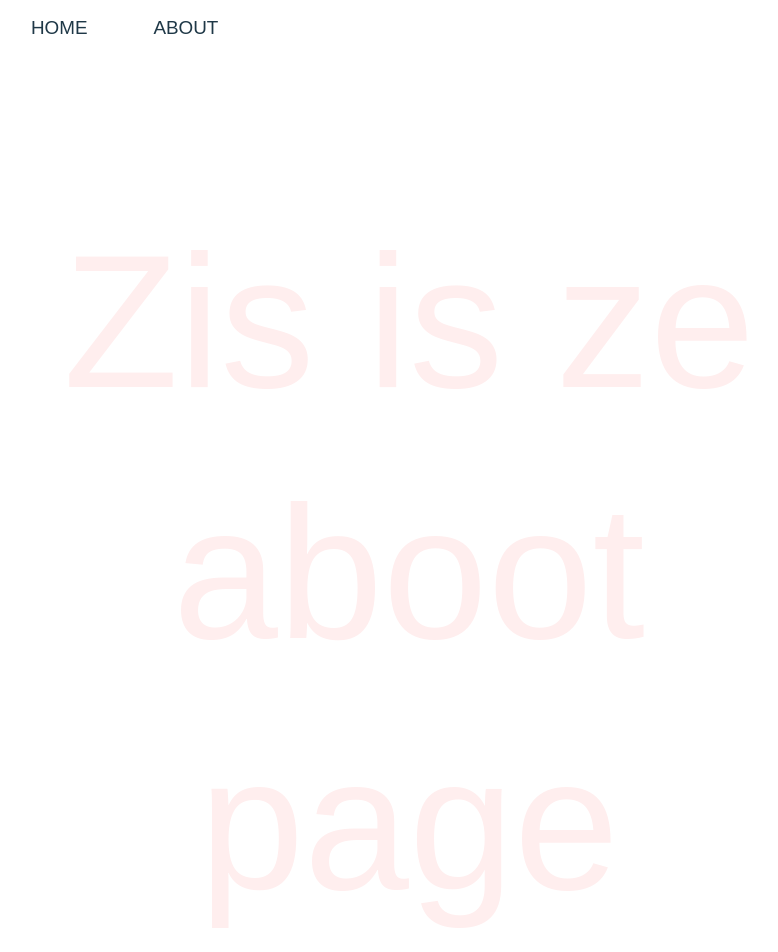
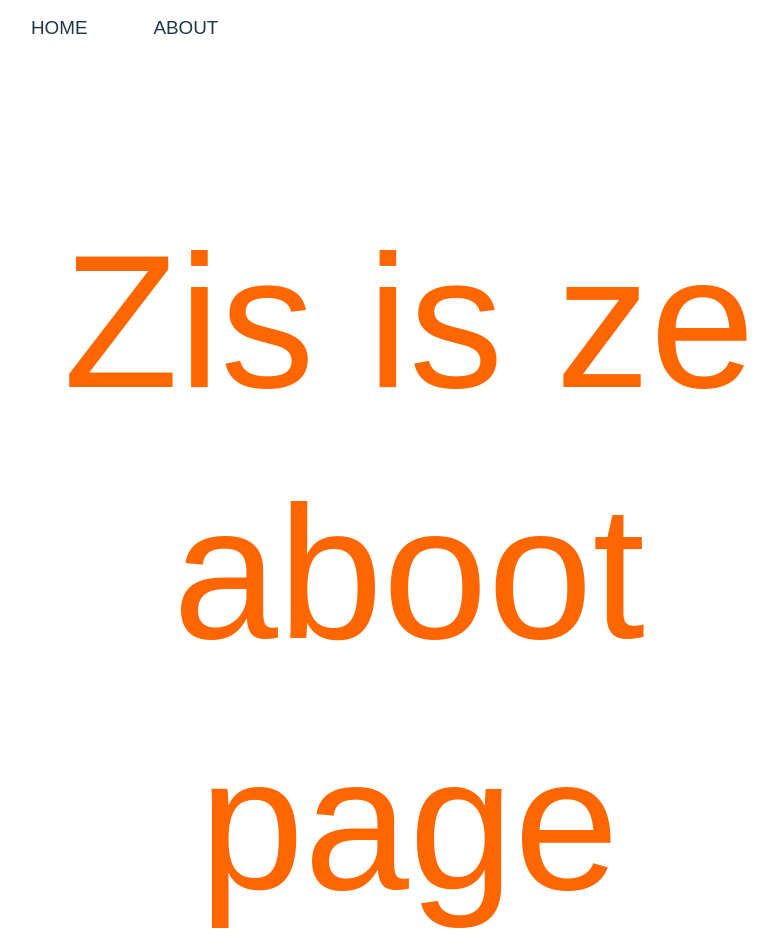
Before and after one commit to arcions/arcions.github.io, a Jekyll site: the page built from about/index.html, in a window 1280 px wide. Shown: the part 496-1448 px from the top of the page, without its empty margins (231-1009 px from the left). Built offline with Jekyll 4.4.1, drawn with Linux system fonts in a browser that asks for light colours; nearby versions of some CDN libraries; some web fonts are replaced; Markdown is read by kramdown in place of the engine named in the settings.

Commit message:
Update main.css

```diff
--- a/stylesheets/main.css
+++ b/stylesheets/main.css
@@ -161,7 +161,7 @@ h6 {
   font-size: 300%;
   font-weight: 300; }
 .page-header a {
-  color: #FEE;
+  color: #F60;
   font-weight:300;
   text-decoration: none; }
     .page-header a:hover {
```
